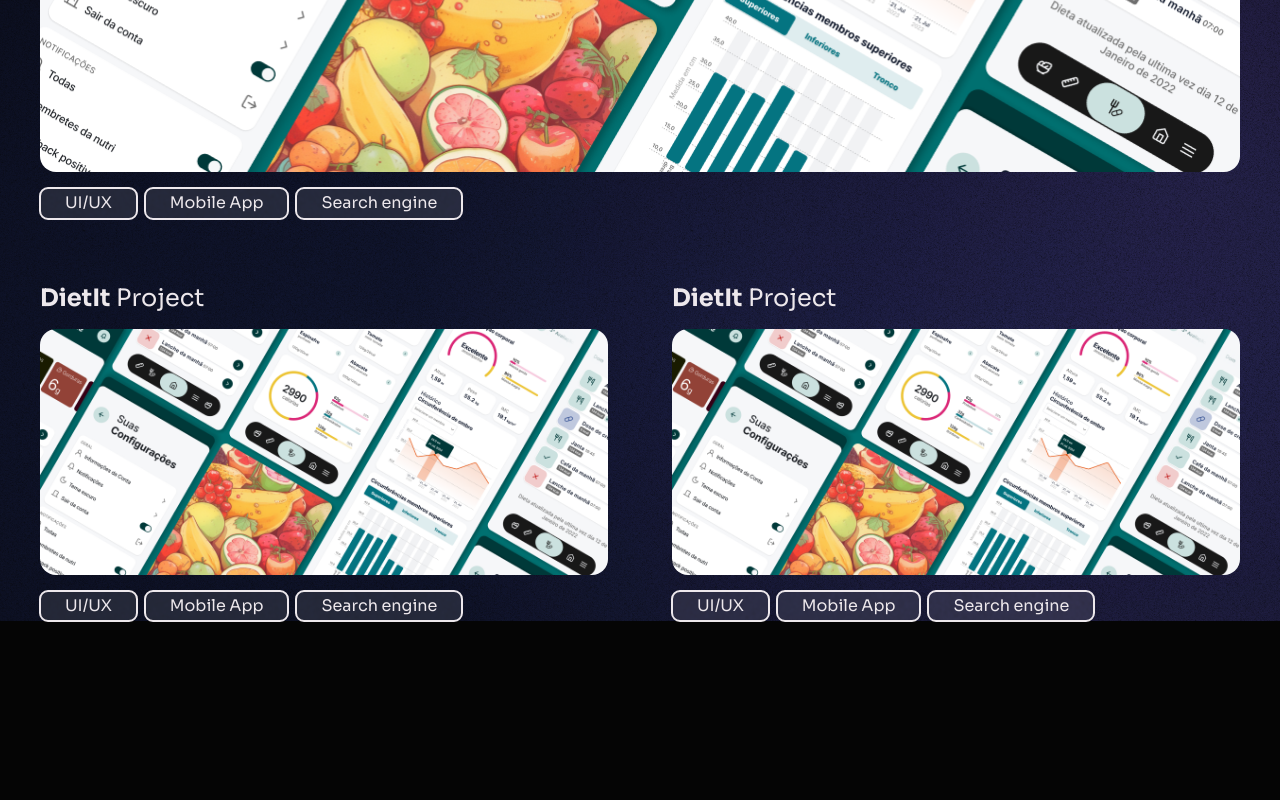
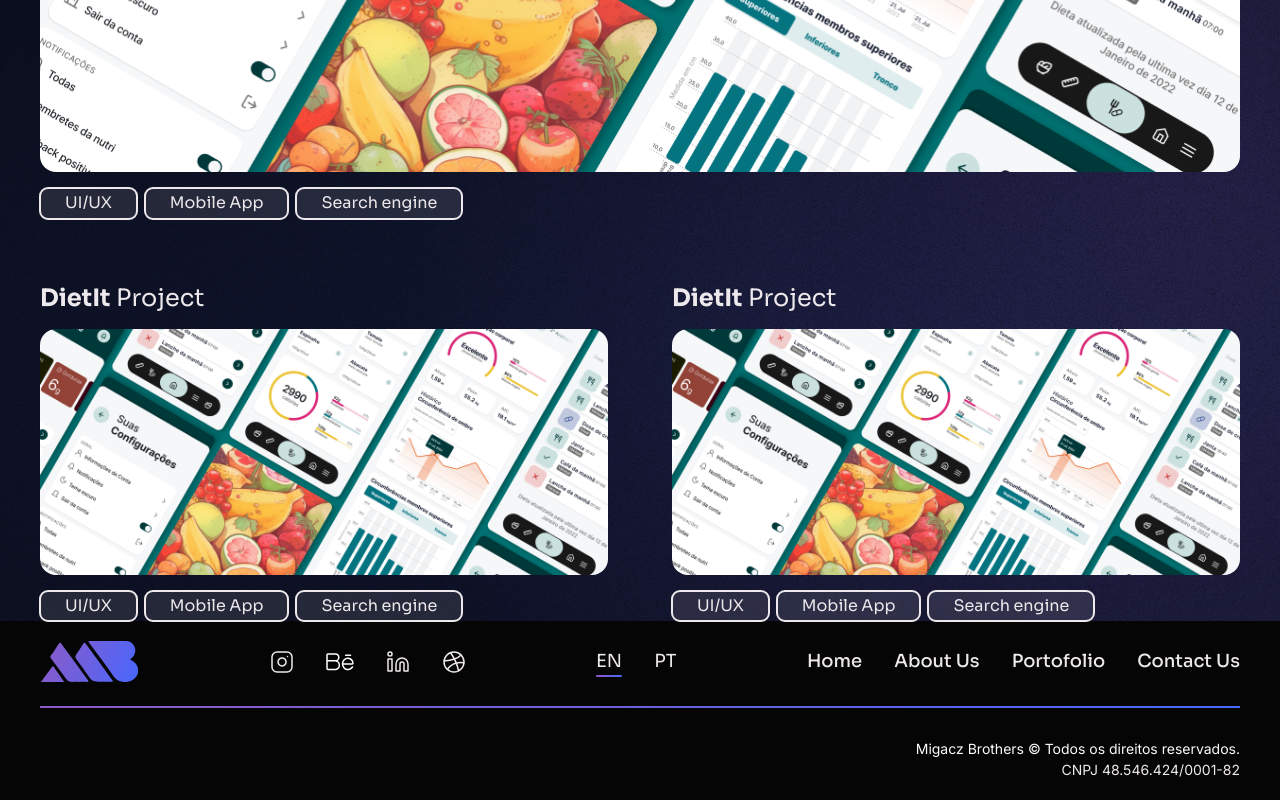
Before and after one commit to Migacz-Brothers/migacz-brothers, a Next.js app: page / in a window 1280 px wide. Shown: the part 1837-2637 px from the top of the page. Before the commit the page ends 2458 px from the top, so only its background shows below. Built offline with nearby package versions, Linux system fonts and the light colour scheme.

Commit message:
add footer

```diff
--- a/app/layout.tsx
+++ b/app/layout.tsx
@@ -1,4 +1,6 @@
 import Navbar from '@/components/Navbar/Navbar';
+import Footer from '@/components/Footer/Footer';
+
 import './globals.css';
 // import type { Metadata } from 'next';
 import { Inter, Sora } from 'next/font/google';
@@ -31,6 +33,7 @@ export default function RootLayout({
       <body className={`${inter.variable} ${sora.variable}`}>
         <Navbar />
         {children}
+        <Footer />
       </body>
     </html>
   );
--- /dev/null
+++ b/components/Footer/Footer.tsx
@@ -0,0 +1,126 @@
+import Link from 'next/link';
+import NavbarIcon from '../svgs/NavbarIcon';
+import { Dribbble, Instagram, Linkedin } from 'lucide-react';
+import BehanceIcon from '../svgs/BehanceIcon';
+import cn from 'clsx';
+
+export default function Footer() {
+  return (
+    <footer className='my-5'>
+      <div className='max-w-[1232px] mx-auto md:px-4 px-8 '>
+        <div className='flex lg:flex-row flex-col justify-between lg:items-center items-start mb-6 gap-8'>
+          <a href={'#'} className='order-none'>
+            <NavbarIcon className='w-[99px] h-[41px]' />
+          </a>
+          <ul className='flex gap-8 lg:order-none order-3'>
+            <li>
+              <Link
+                href='#'
+                target='_blank'
+                className='grid place-items-center w-full h-full'
+              >
+                <Instagram strokeWidth={1.5} />
+              </Link>
+            </li>
+            <li>
+              <Link
+                href='#'
+                target='_blank'
+                className='grid place-items-center w-full h-full'
+              >
+                <BehanceIcon strokeWidth={1.5} />
+              </Link>
+            </li>
+            <li>
+              <Link
+                href='#'
+                target='_blank'
+                className='grid place-items-center w-full h-full'
+              >
+                <Linkedin strokeWidth={1.5} />
+              </Link>
+            </li>
+            <li>
+              <Link
+                href='#'
+                target='_blank'
+                className='grid place-items-center w-full h-full'
+              >
+                <Dribbble strokeWidth={1.5} />
+              </Link>
+            </li>
+          </ul>
+          <ul className='flex gap-8 font-header text-lg lg:order-none order-2'>
+            <LangagueButton current href='#'>
+              EN
+            </LangagueButton>
+            <LangagueButton href='/pt'>PT</LangagueButton>
+          </ul>
+          <ul className='flex gap-8 lg:flex-row flex-col lg:order-none order-1'>
+            <FooterLink href='#home'>Home</FooterLink>
+            <FooterLink href='#about'>About Us</FooterLink>
+            <FooterLink href='#portfolio'>Portofolio</FooterLink>
+            <FooterLink href='#portfolio'>Contact Us</FooterLink>
+          </ul>
+        </div>
+        <div>
+          <hr className='h-[2px] inline-block w-full border-0 horizontal-background mb-6' />
+          <div className='lg:text-right text-start font-body text-sm'>
+            <a href='' className='font-body text-[#FAFAFA] mb-1'>
+              Migacz Brothers © Todos os direitos reservados.
+            </a>
+            <h3 className='text-accent_white'>CNPJ 48.546.424/0001-82</h3>
+          </div>
+        </div>
+      </div>
+    </footer>
+  );
+}
+
+interface FooterLinkProps {
+  children: string;
+  href: string;
+}
+
+const FooterLink = ({ children, href }: FooterLinkProps) => {
+  return (
+    <li>
+      <Link
+        href={href}
+        className='inline-block text-accent_white font-header font-medium md:text-lg text-sm group'
+      >
+        {children}
+        <div className='h-[2px] w-full nav-background rounded-[50px] opacity-0 group-hover:opacity-100 duration-200' />
+      </Link>
+    </li>
+  );
+};
+
+interface LangagueButtonProps {
+  children: string;
+  href: string;
+  current?: boolean;
+}
+
+const LangagueButton = ({
+  children,
+  href,
+  current = false,
+}: LangagueButtonProps) => {
+  return (
+    <li>
+      <Link
+        href={href}
+        className='gradient-language-bold duration-300 inline-block group'
+      >
+        {children}
+        <div
+          className={cn(
+            'h-[2px] w-full nav-background rounded-[50px] opacity-0 group-hover:opacity-100 duration-300',
+            current ? 'opacity-100' : ''
+          )}
+        />
+      </Link>
+    </li>
+  );
+};
--- a/components/svgs/BehanceIcon.tsx
+++ b/components/svgs/BehanceIcon.tsx
@@ -1,4 +1,8 @@
-export default function BehanceIcon() {
+interface strokeWidthProps {
+  strokeWidth: number;
+}
+
+export default function BehanceIcon({ strokeWidth }: strokeWidthProps) {
   return (
     <svg
       width='28'
@@ -6,6 +10,7 @@ export default function BehanceIcon() {
       viewBox='0 0 28 18'
       fill='none'
       xmlns='http://www.w3.org/2000/svg'
+      strokeWidth={strokeWidth}
     >
       <path
         d='M19.6006 2.2355L24.5547 2.23307'
```
